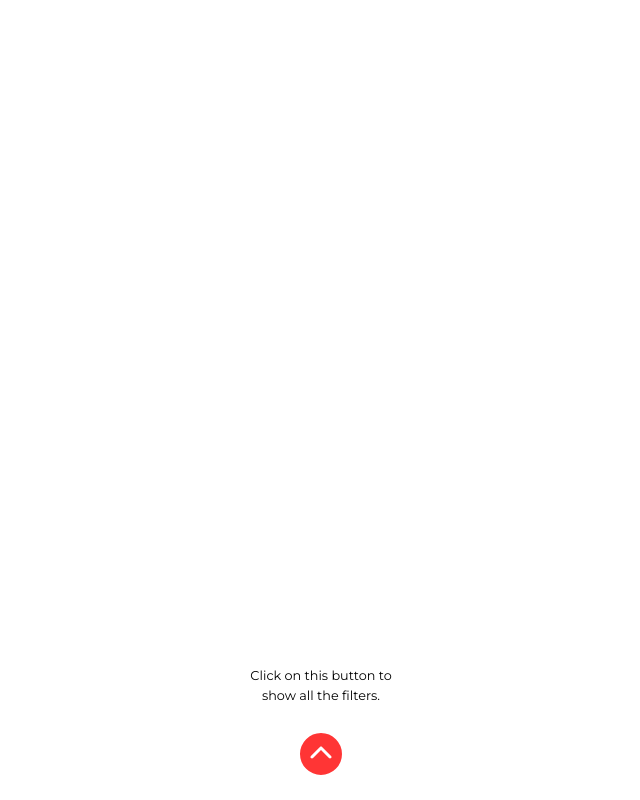
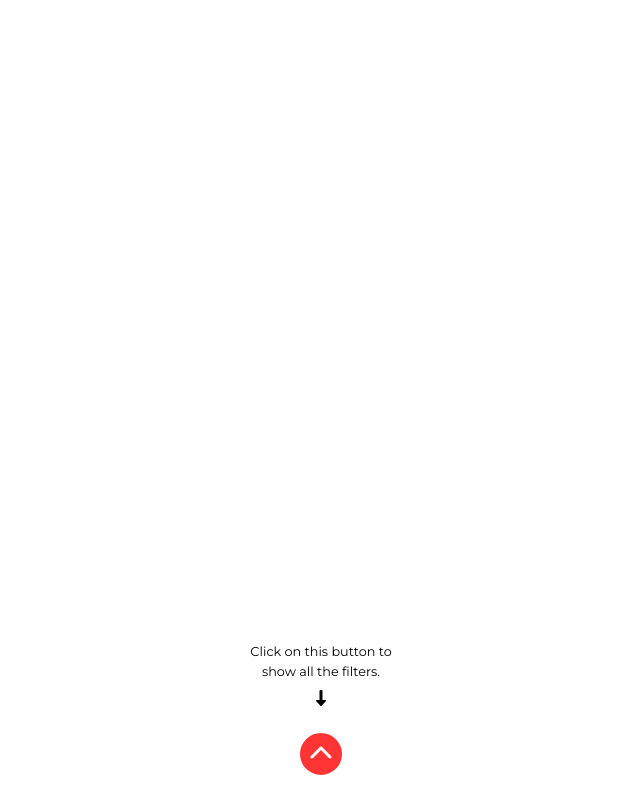
Before and after one commit to pgmgent-interactiveAR/facefilter-app-pgm-claudeke, a website: page App/index.html in a window 1280 px wide. Both pictures are taken after a click on the button "START". Shown: the whole page, without its empty margins (319-959 px from the left). Drawn offline with Linux system fonts and the light colour scheme.

Commit message:
added instruction icon

```diff
--- a/App/css/style.css
+++ b/App/css/style.css
@@ -224,3 +224,8 @@ a-scene {
     padding: 0.5rem;
     border-radius: 0.5rem;
 }
+
+.instruction__icon {
+    height: 1rem;
+    margin-top: 0.5rem;
+}
--- a/App/index.html
+++ b/App/index.html
@@ -9,7 +9,6 @@
     <script src="https://aframe.io/releases/1.2.0/aframe.min.js"></script>
     <script src="https://cdn.jsdelivr.net/gh/hiukim/mind-ar-js@1.1.5/dist/mindar-face-aframe.prod.js"></script>
 
-    <script src="https://kit.fontawesome.com/2ab532272c.js" crossorigin="anonymous"></script>
 </head>
 <body>
     <a-scene class="ar-filters" mindar-face embedded color-space="sRGB" renderer="colorManagement: true, physicallyCorrectLights"
@@ -54,6 +53,7 @@
         <div class="show-filters">
             <div class="instruction instruction__one">
                 <p>Click on this button to show all the filters.</p>
+                <img class="instruction__icon" src="./assets/icons/down-long-solid.svg" alt="">
             </div>
             <button class="btn btn--up">
                 <img class="icon" src="./assets/icons/chevron-up-solid.svg" alt="">
```
Also changed, not shown: App/assets/icons/down-long-solid.svg (added).
